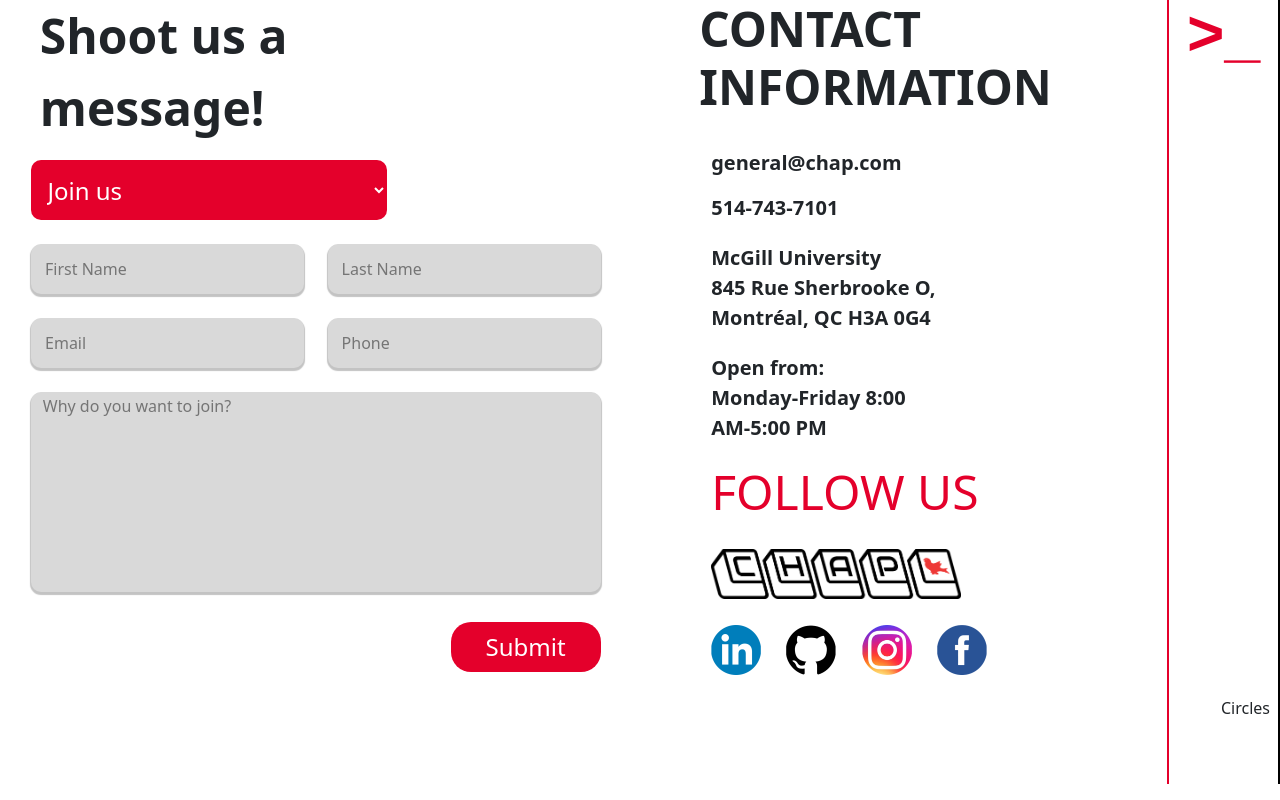
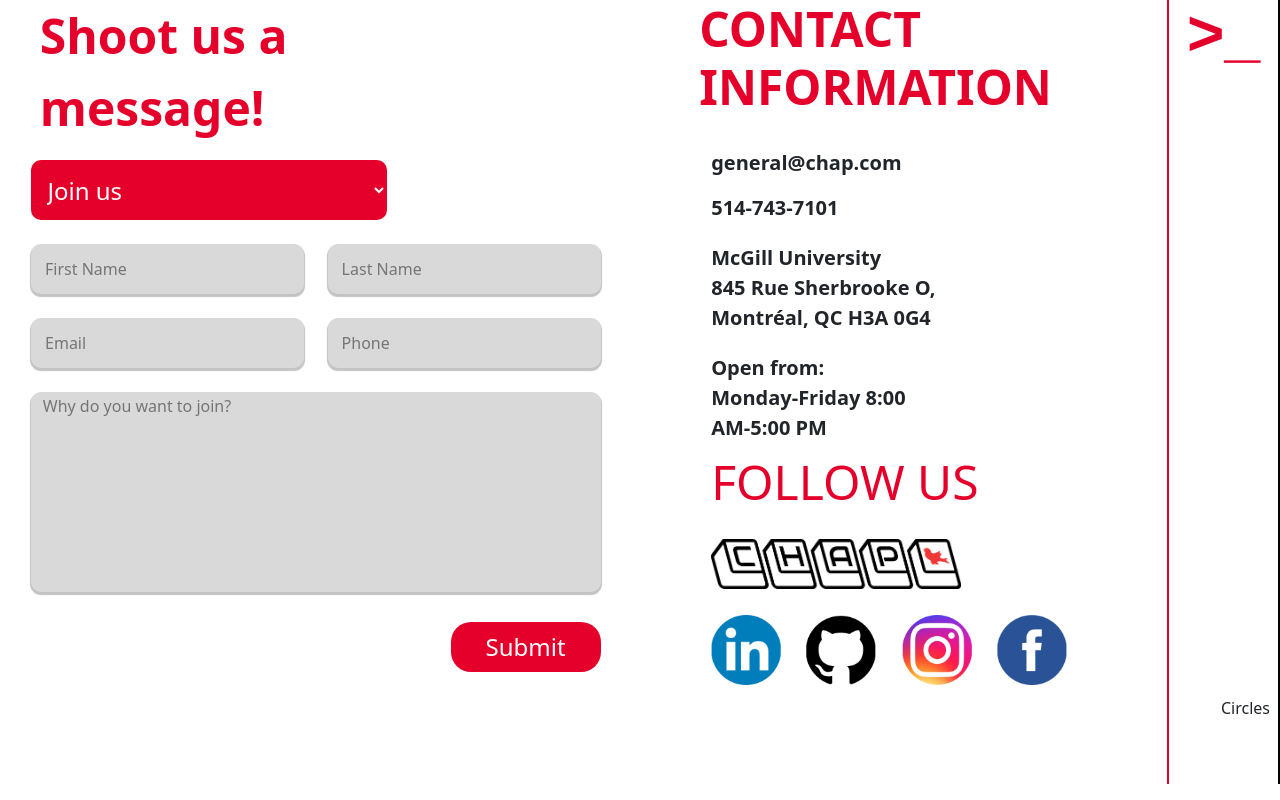
Before and after one commit to chap-organization/chap-website, a Next.js app: page / in a window 1280 px wide. Built offline with nearby package versions, Linux system fonts and the light colour scheme.

Commit message:
fixed margin on footer

```diff
--- a/components/Layout/FooterInfo.js
+++ b/components/Layout/FooterInfo.js
@@ -30,22 +30,22 @@ export default function FooterInfo() {
                 <div className={styles.links}>
                     <div>
                         <a href="">
-                            <Image src={"/assets/Icons/Linkedin Logo 1.png"} width={50} height={50} alt="Linkedin Logo" />
+                            <Image src={"/assets/Icons/Linkedin Logo 1.png"} width={70} height={70} alt="Linkedin Logo" />
                         </a>
                     </div>
                     <div>
                         <a href="">
-                            <Image src={"/assets/Icons/Github Logo 1.png"} width={50} height={50} alt="Linkedin Logo" />
+                            <Image src={"/assets/Icons/Github Logo 1.png"} width={70} height={70} alt="Linkedin Logo" />
                         </a>
                     </div>
                     <div>
                         <a href="">
-                            <Image src={"/assets/Icons/Instagram Logo 1.png"} width={50} height={50} alt="Linkedin Logo" />
+                            <Image src={"/assets/Icons/Instagram Logo 1.png"} width={70} height={70} alt="Linkedin Logo" />
                         </a>
                     </div>
                     <div>
                         <a href="">
-                            <Image src={"/assets/Icons/Facebook Logo 1.png"} width={50} height={50} alt="Linkedin Logo" />
+                            <Image src={"/assets/Icons/Facebook Logo 1.png"} width={70} height={70} alt="Linkedin Logo" />
                         </a>
                     </div>
                 </div>
--- a/styles/Components/General/ContactForm.module.css
+++ b/styles/Components/General/ContactForm.module.css
@@ -24,6 +24,7 @@
     font-size: 48px;
     margin-left: 24px;
     font-weight: bold;
+    color: #E4002B;
 }
 
 .form input {
--- a/styles/Components/Layout/FooterInfo.module.css
+++ b/styles/Components/Layout/FooterInfo.module.css
@@ -2,6 +2,7 @@
     font-size: 48px;
     font-weight: bold;
     padding: 0;
+    color: #E4002B;
 }
 .footer p {
     font-weight: bold;
@@ -13,7 +14,7 @@
     margin-top: 20px;
 }
 
-.contact {
+.contact, .bottom {
     margin-top: 10px;
 }
 
```
